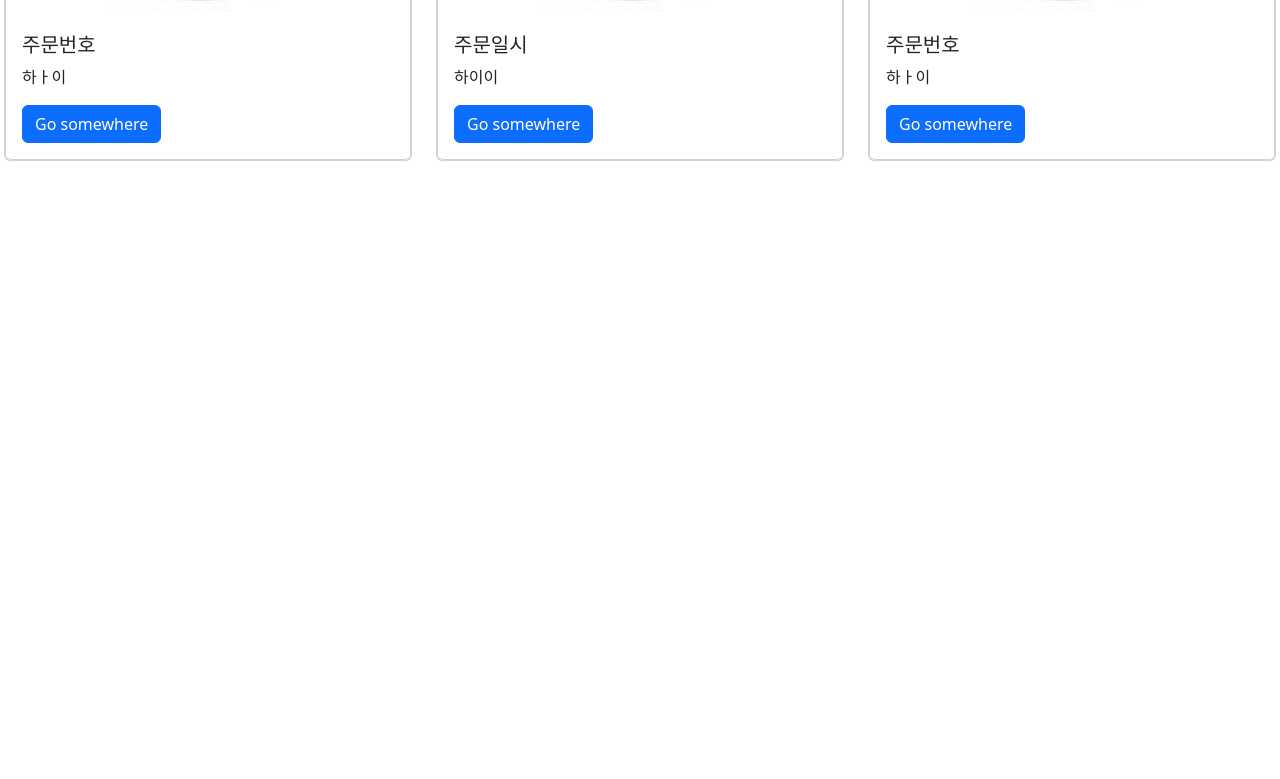
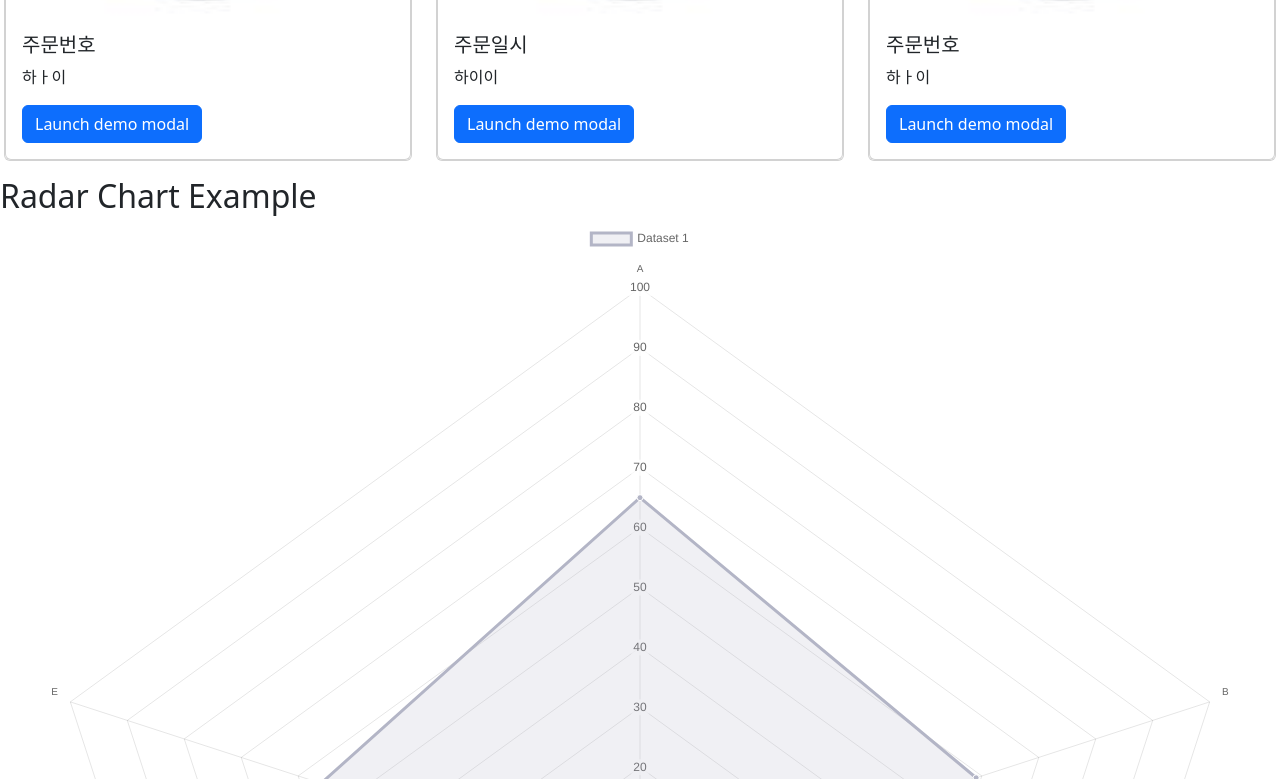
Before and after one commit to kyckk/react_pokemon, a React (Create React App) app: page / in a window 1280 px wide. Shown: the part 721-1500 px from the top of the page. Before the commit the page ends 898 px from the top, so only its background shows below. Built offline with nearby package versions, Linux system fonts and the light colour scheme; no server answers.

Commit message:
radar 차트 및 모달창

```diff
--- a/package.json
+++ b/package.json
@@ -8,8 +8,10 @@
     "@testing-library/react": "^16.2.0",
     "@testing-library/user-event": "^13.5.0",
     "bootstrap": "^5.3.3",
+    "chart.js": "^4.4.8",
     "react": "^19.0.0",
     "react-bootstrap": "^2.10.9",
+    "react-chartjs-2": "^5.3.0",
     "react-dom": "^19.0.0",
     "react-scripts": "5.0.1",
     "web-vitals": "^2.1.4"
@@ -38,6 +40,4 @@
       "last 1 safari version"
     ]
   }
-
-
 }
--- /dev/null
+++ b/src/component/Modal.jsx
@@ -0,0 +1,35 @@
+import { useState } from 'react';
+import Button from 'react-bootstrap/Button';
+import Modal from 'react-bootstrap/Modal';
+
+function PokeMonModal() {
+  const [show, setShow] = useState(false);
+
+  const handleClose = () => setShow(false);
+  const handleShow = () => setShow(true);
+
+  return (
+    <>
+      <Button variant="primary" onClick={handleShow}>
+        Launch demo modal
+      </Button>
+
+      <Modal show={show} onHide={handleClose}>
+        <Modal.Header closeButton>
+          <Modal.Title>Modal heading</Modal.Title>
+        </Modal.Header>
+        <Modal.Body>Woohoo, you are reading this text in a modal!</Modal.Body>
+        <Modal.Footer>
+          <Button variant="secondary" onClick={handleClose}>
+            Close
+          </Button>
+          <Button variant="primary" onClick={handleClose}>
+            Save Changes
+          </Button>
+        </Modal.Footer>
+      </Modal>
+    </>
+  );
+}
+
+export default PokeMonModal;
--- a/src/component/PokeCard.jsx
+++ b/src/component/PokeCard.jsx
@@ -1,7 +1,8 @@
 import "bootstrap/dist/css/bootstrap.min.css";
-// import { Image } from 'react-bootstrap'; // 꼭 import를 해와야한다
-import { Card, Button } from "react-bootstrap";
+import { Card } from "react-bootstrap";
 import abc from "../images/abc.png";
+import PokeMonModal from "./Modal";
+import RadarChartComponent from "./RadarChart";
 const PokeCard = ({ header, data = [], footer }) => {
   return (
     <div>
@@ -16,7 +17,7 @@ const PokeCard = ({ header, data = [], footer }) => {
                 <Card.Body>
                   <Card.Title>{item.title}</Card.Title>
                   <Card.Text>{item.text}</Card.Text>
-                  <Button variant="primary">Go somewhere</Button>
+                  <PokeMonModal/>
                 </Card.Body>
               </Card>
             </div>
@@ -24,8 +25,11 @@ const PokeCard = ({ header, data = [], footer }) => {
         </div>
         ))}
       </div>
+
       {footer && <footer>{footer}</footer>}
+      <RadarChartComponent />
     </div>
+
   );
 };
 export default PokeCard;
--- /dev/null
+++ b/src/component/RadarChart.jsx
@@ -0,0 +1,59 @@
+import React from 'react';
+import { Radar } from 'react-chartjs-2';
+import { Chart as ChartJS, RadialLinearScale, Tooltip, Legend, ArcElement, Filler, CategoryScale, Title, LinearScale ,PointElement,LineElement} from 'chart.js';
+
+// Chart.js에서 필요한 모듈들을 등록합니다.
+ChartJS.register(
+  RadialLinearScale,
+  Tooltip,
+  Legend,
+  ArcElement,
+  Filler,
+  CategoryScale,
+  Title,
+  LinearScale,
+  PointElement, // PointElement 추가
+  LineElement
+);
+
+const RadarChartComponent = () => {
+  // Radar 차트 데이터 설정
+  const data = {
+    labels: ['A', 'B', 'C', 'D', 'E'], // 레이블
+    datasets: [
+      {
+        label: 'Dataset 1', // 데이터셋 이름
+        data: [65, 59, 90, 81, 56], // 각 데이터 값
+        fill: true, // 그래프를 채울지 여부
+        backgroundColor: 'rgba(179, 181, 198, 0.2)', // 채워진 부분의 색상
+        borderColor: 'rgba(179, 181, 198, 1)', // 테두리 색상
+        pointBackgroundColor: 'rgba(179, 181, 198, 1)', // 포인트 색상
+        pointBorderColor: '#fff', // 포인트의 테두리 색상
+        pointHoverBackgroundColor: '#fff', // 포인트 hover 시 색상
+        pointHoverBorderColor: 'rgba(179, 181, 198, 1)', // 포인트 hover 시 테두리 색상
+      },
+    ],
+  };
+
+  // 옵션 설정 (차트의 스타일 등을 정의)
+  const options = {
+    scales: {
+      r: {
+        angleLines: {
+          display: true, // 각도 선 표시 여부
+        },
+        suggestedMin: 0, // 최소값
+        suggestedMax: 100, // 최대값
+      },
+    },
+  };
+
+  return (
+    <div>
+      <h2>Radar Chart Example</h2>
+      <Radar key={JSON.stringify(data)}  data={data} options={options} />
+    </div>
+  );
+};
+
+export default RadarChartComponent;
```
Also changed, not shown: 1 other file (tests, documents, lock files or other folders).
